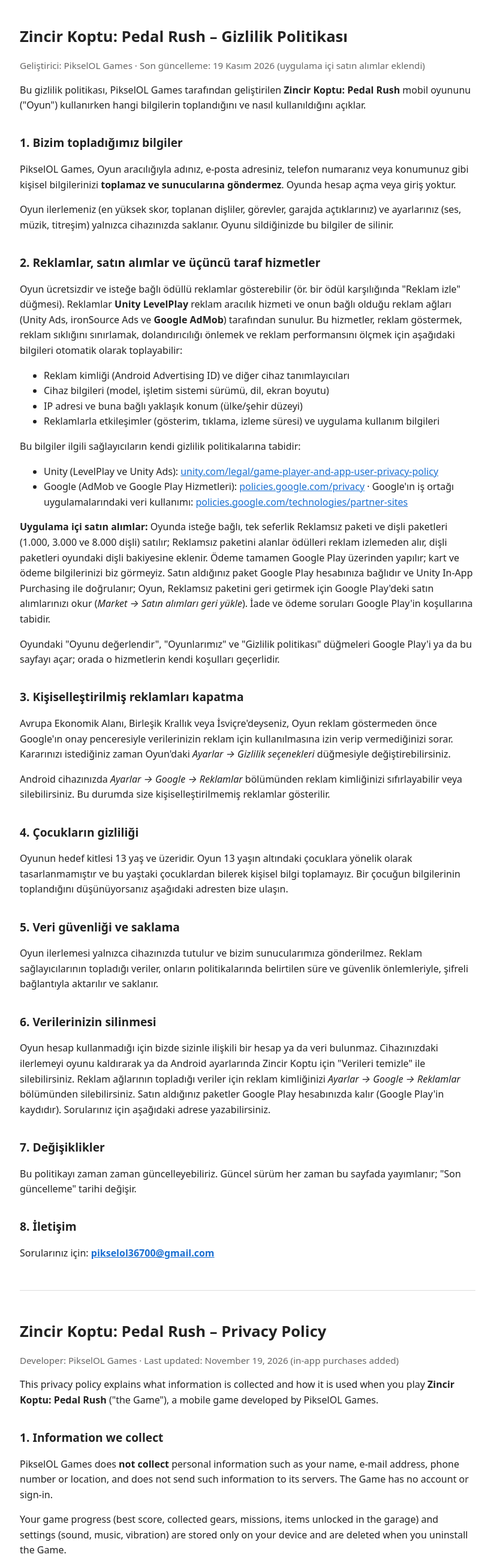
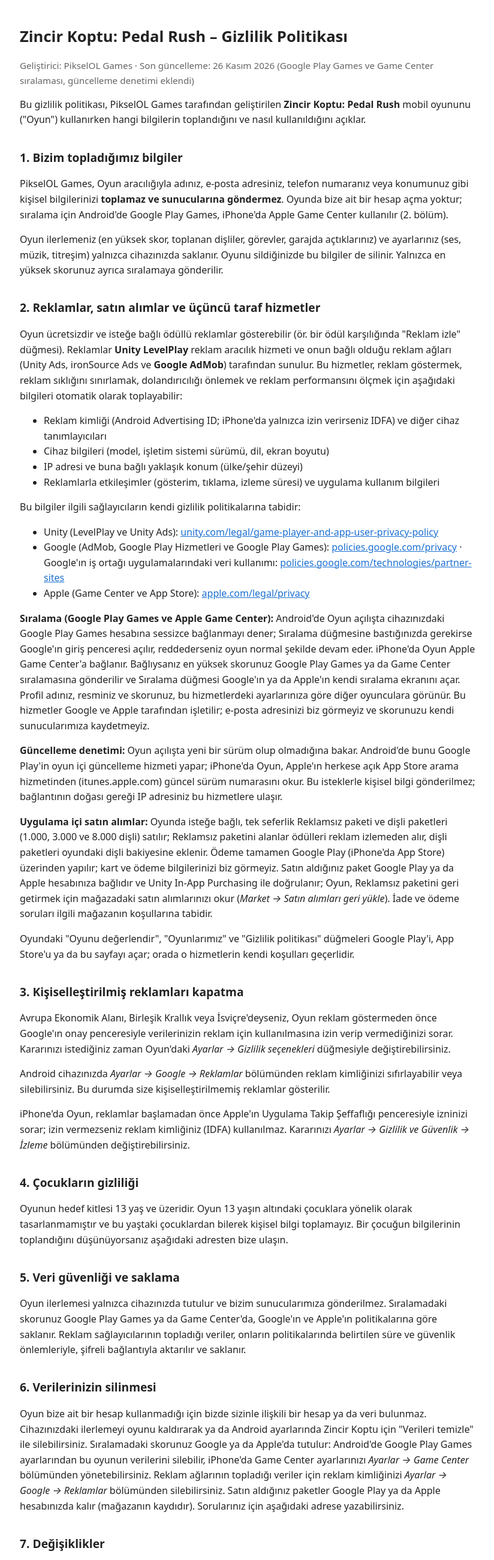
Before and after one commit to pikselol36700/pikselol36700.github.io, a plain HTML site: page zincirkoptu/gizlilik.html in a window 1280 px wide. Shown: the top 2601 px of the page at 60% size, without its empty margins (227-1051 px from the left). Drawn offline with Linux system fonts and the light colour scheme.

Commit message:
Update gizlilik.html

```diff
--- a/zincirkoptu/gizlilik.html
+++ b/zincirkoptu/gizlilik.html
@@ -1,16 +1,4 @@
 <!DOCTYPE html>
-<!--
-  Zincir Koptu: Pedal Rush gizlilik politikası (19 Kasım 2026; Sweet Climb'ın politikası örnek alındı).
-  Oyunda şu an (bisiklet-parki projesi, 19 Kas): ödüllü reklam (LevelPlay 29ae601cd; ağlar ironSource + Unity Ads + AdMob),
-  Avrupa onay penceresi (UMP, PikselOL kiti Consent), Google Play'de değerlendirme linki (ReviewPrompt), "Oyunlarımız" mağaza linkleri.
-  Uygulama içi satın alma (Unity IAP 5.4.4, SatinAlma.cs; 19 Kas eklendi): reklamsiz (tek seferlik), disli_kucuk/orta/buyuk (1.000/3.000/8.000 dişli).
-  Oyunda YOK: hesap/giriş, bulut kaydı, sıralama, analitik, bildirim, sürüm denetimi.
-  OYUN BİTİNCE GÜNCELLE: analitik/bildirim/
-  sürüm denetimi/çevrimiçi özellik eklenirse 2. bölüm (Sweet Climb'daki maddeler), veri silme bölümü. Hedef kitle 13+ varsayıldı
-  (Play hedef kitle formu ve LevelPlay/AdMob COPPA ayarı bununla aynı olmalı).
-  Yayın yeri (19 Kas): https://pikselol36700.github.io/zincirkoptu/gizlilik.html (GitHub Pages, pikselol36700.github.io deposu).
-  Bu dosya değişince oradaki kopyayı da güncelleyin; adres KitConfig.PrivacyPolicyUrl'de, Play Console'a ve AdMob'a da girilecek.
--->
 <html lang="tr">
 <head>
 <meta charset="utf-8">
@@ -29,18 +17,18 @@
 <body>
 
 <h1>Zincir Koptu: Pedal Rush – Gizlilik Politikası</h1>
-<p class="meta">Geliştirici: PikselOL Games · Son güncelleme: 19 Kasım 2026 (uygulama içi satın alımlar eklendi)</p>
+<p class="meta">Geliştirici: PikselOL Games · Son güncelleme: 26 Kasım 2026 (Google Play Games ve Game Center sıralaması, güncelleme denetimi eklendi)</p>
 
 <p>Bu gizlilik politikası, PikselOL Games tarafından geliştirilen <strong>Zincir Koptu: Pedal Rush</strong> mobil oyununu ("Oyun") kullanırken hangi bilgilerin toplandığını ve nasıl kullanıldığını açıklar.</p>
 
 <h2>1. Bizim topladığımız bilgiler</h2>
-<p>PikselOL Games, Oyun aracılığıyla adınız, e-posta adresiniz, telefon numaranız veya konumunuz gibi kişisel bilgilerinizi <strong>toplamaz ve sunucularına göndermez</strong>. Oyunda hesap açma veya giriş yoktur.</p>
-<p>Oyun ilerlemeniz (en yüksek skor, toplanan dişliler, görevler, garajda açtıklarınız) ve ayarlarınız (ses, müzik, titreşim) yalnızca cihazınızda saklanır. Oyunu sildiğinizde bu bilgiler de silinir.</p>
+<p>PikselOL Games, Oyun aracılığıyla adınız, e-posta adresiniz, telefon numaranız veya konumunuz gibi kişisel bilgilerinizi <strong>toplamaz ve sunucularına göndermez</strong>. Oyunda bize ait bir hesap açma yoktur; sıralama için Android'de Google Play Games, iPhone'da Apple Game Center kullanılır (2. bölüm).</p>
+<p>Oyun ilerlemeniz (en yüksek skor, toplanan dişliler, görevler, garajda açtıklarınız) ve ayarlarınız (ses, müzik, titreşim) yalnızca cihazınızda saklanır. Oyunu sildiğinizde bu bilgiler de silinir. Yalnızca en yüksek skorunuz ayrıca sıralamaya gönderilir.</p>
 
 <h2>2. Reklamlar, satın alımlar ve üçüncü taraf hizmetler</h2>
 <p>Oyun ücretsizdir ve isteğe bağlı ödüllü reklamlar gösterebilir (ör. bir ödül karşılığında "Reklam izle" düğmesi). Reklamlar <strong>Unity LevelPlay</strong> reklam aracılık hizmeti ve onun bağlı olduğu reklam ağları (Unity Ads, ironSource Ads ve <strong>Google AdMob</strong>) tarafından sunulur. Bu hizmetler, reklam göstermek, reklam sıklığını sınırlamak, dolandırıcılığı önlemek ve reklam performansını ölçmek için aşağıdaki bilgileri otomatik olarak toplayabilir:</p>
 <ul>
-  <li>Reklam kimliği (Android Advertising ID) ve diğer cihaz tanımlayıcıları</li>
+  <li>Reklam kimliği (Android Advertising ID; iPhone'da yalnızca izin verirseniz IDFA) ve diğer cihaz tanımlayıcıları</li>
   <li>Cihaz bilgileri (model, işletim sistemi sürümü, dil, ekran boyutu)</li>
   <li>IP adresi ve buna bağlı yaklaşık konum (ülke/şehir düzeyi)</li>
   <li>Reklamlarla etkileşimler (gösterim, tıklama, izleme süresi) ve uygulama kullanım bilgileri</li>
@@ -48,23 +36,27 @@
 <p>Bu bilgiler ilgili sağlayıcıların kendi gizlilik politikalarına tabidir:</p>
 <ul>
   <li>Unity (LevelPlay ve Unity Ads): <a href="https://unity.com/legal/game-player-and-app-user-privacy-policy">unity.com/legal/game-player-and-app-user-privacy-policy</a></li>
-  <li>Google (AdMob ve Google Play Hizmetleri): <a href="https://policies.google.com/privacy">policies.google.com/privacy</a> · Google'ın iş ortağı uygulamalarındaki veri kullanımı: <a href="https://policies.google.com/technologies/partner-sites">policies.google.com/technologies/partner-sites</a></li>
+  <li>Google (AdMob, Google Play Hizmetleri ve Google Play Games): <a href="https://policies.google.com/privacy">policies.google.com/privacy</a> · Google'ın iş ortağı uygulamalarındaki veri kullanımı: <a href="https://policies.google.com/technologies/partner-sites">policies.google.com/technologies/partner-sites</a></li>
+  <li>Apple (Game Center ve App Store): <a href="https://www.apple.com/legal/privacy/">apple.com/legal/privacy</a></li>
 </ul>
-<p><strong>Uygulama içi satın alımlar:</strong> Oyunda isteğe bağlı, tek seferlik Reklamsız paketi ve dişli paketleri (1.000, 3.000 ve 8.000 dişli) satılır; Reklamsız paketini alanlar ödülleri reklam izlemeden alır, dişli paketleri oyundaki dişli bakiyesine eklenir. Ödeme tamamen Google Play üzerinden yapılır; kart ve ödeme bilgilerinizi biz görmeyiz. Satın aldığınız paket Google Play hesabınıza bağlıdır ve Unity In-App Purchasing ile doğrulanır; Oyun, Reklamsız paketini geri getirmek için Google Play'deki satın alımlarınızı okur (<em>Market → Satın alımları geri yükle</em>). İade ve ödeme soruları Google Play'in koşullarına tabidir.</p>
-<p>Oyundaki "Oyunu değerlendir", "Oyunlarımız" ve "Gizlilik politikası" düğmeleri Google Play'i ya da bu sayfayı açar; orada o hizmetlerin kendi koşulları geçerlidir.</p>
+<p><strong>Sıralama (Google Play Games ve Apple Game Center):</strong> Android'de Oyun açılışta cihazınızdaki Google Play Games hesabına sessizce bağlanmayı dener; Sıralama düğmesine bastığınızda gerekirse Google'ın giriş penceresi açılır, reddederseniz oyun normal şekilde devam eder. iPhone'da Oyun Apple Game Center'a bağlanır. Bağlıysanız en yüksek skorunuz Google Play Games ya da Game Center sıralamasına gönderilir ve Sıralama düğmesi Google'ın ya da Apple'ın kendi sıralama ekranını açar. Profil adınız, resminiz ve skorunuz, bu hizmetlerdeki ayarlarınıza göre diğer oyunculara görünür. Bu hizmetler Google ve Apple tarafından işletilir; e-posta adresinizi biz görmeyiz ve skorunuzu kendi sunucularımıza kaydetmeyiz.</p>
+<p><strong>Güncelleme denetimi:</strong> Oyun açılışta yeni bir sürüm olup olmadığına bakar. Android'de bunu Google Play'in oyun içi güncelleme hizmeti yapar; iPhone'da Oyun, Apple'ın herkese açık App Store arama hizmetinden (itunes.apple.com) güncel sürüm numarasını okur. Bu isteklerle kişisel bilgi gönderilmez; bağlantının doğası gereği IP adresiniz bu hizmetlere ulaşır.</p>
+<p><strong>Uygulama içi satın alımlar:</strong> Oyunda isteğe bağlı, tek seferlik Reklamsız paketi ve dişli paketleri (1.000, 3.000 ve 8.000 dişli) satılır; Reklamsız paketini alanlar ödülleri reklam izlemeden alır, dişli paketleri oyundaki dişli bakiyesine eklenir. Ödeme tamamen Google Play (iPhone'da App Store) üzerinden yapılır; kart ve ödeme bilgilerinizi biz görmeyiz. Satın aldığınız paket Google Play ya da Apple hesabınıza bağlıdır ve Unity In-App Purchasing ile doğrulanır; Oyun, Reklamsız paketini geri getirmek için mağazadaki satın alımlarınızı okur (<em>Market → Satın alımları geri yükle</em>). İade ve ödeme soruları ilgili mağazanın koşullarına tabidir.</p>
+<p>Oyundaki "Oyunu değerlendir", "Oyunlarımız" ve "Gizlilik politikası" düğmeleri Google Play'i, App Store'u ya da bu sayfayı açar; orada o hizmetlerin kendi koşulları geçerlidir.</p>
 
 <h2>3. Kişiselleştirilmiş reklamları kapatma</h2>
 <p>Avrupa Ekonomik Alanı, Birleşik Krallık veya İsviçre'deyseniz, Oyun reklam göstermeden önce Google'ın onay penceresiyle verilerinizin reklam için kullanılmasına izin verip vermediğinizi sorar. Kararınızı istediğiniz zaman Oyun'daki <em>Ayarlar → Gizlilik seçenekleri</em> düğmesiyle değiştirebilirsiniz.</p>
 <p>Android cihazınızda <em>Ayarlar → Google → Reklamlar</em> bölümünden reklam kimliğinizi sıfırlayabilir veya silebilirsiniz. Bu durumda size kişiselleştirilmemiş reklamlar gösterilir.</p>
+<p>iPhone'da Oyun, reklamlar başlamadan önce Apple'ın Uygulama Takip Şeffaflığı penceresiyle izninizi sorar; izin vermezseniz reklam kimliğiniz (IDFA) kullanılmaz. Kararınızı <em>Ayarlar → Gizlilik ve Güvenlik → İzleme</em> bölümünden değiştirebilirsiniz.</p>
 
 <h2>4. Çocukların gizliliği</h2>
 <p>Oyunun hedef kitlesi 13 yaş ve üzeridir. Oyun 13 yaşın altındaki çocuklara yönelik olarak tasarlanmamıştır ve bu yaştaki çocuklardan bilerek kişisel bilgi toplamayız. Bir çocuğun bilgilerinin toplandığını düşünüyorsanız aşağıdaki adresten bize ulaşın.</p>
 
 <h2>5. Veri güvenliği ve saklama</h2>
-<p>Oyun ilerlemesi yalnızca cihazınızda tutulur ve bizim sunucularımıza gönderilmez. Reklam sağlayıcılarının topladığı veriler, onların politikalarında belirtilen süre ve güvenlik önlemleriyle, şifreli bağlantıyla aktarılır ve saklanır.</p>
+<p>Oyun ilerlemesi yalnızca cihazınızda tutulur ve bizim sunucularımıza gönderilmez. Sıralamadaki skorunuz Google Play Games ya da Game Center'da, Google'ın ve Apple'ın politikalarına göre saklanır. Reklam sağlayıcılarının topladığı veriler, onların politikalarında belirtilen süre ve güvenlik önlemleriyle, şifreli bağlantıyla aktarılır ve saklanır.</p>
 
 <h2 id="veri-silme">6. Verilerinizin silinmesi</h2>
-<p>Oyun hesap kullanmadığı için bizde sizinle ilişkili bir hesap ya da veri bulunmaz. Cihazınızdaki ilerlemeyi oyunu kaldırarak ya da Android ayarlarında Zincir Koptu için "Verileri temizle" ile silebilirsiniz. Reklam ağlarının topladığı veriler için reklam kimliğinizi <em>Ayarlar → Google → Reklamlar</em> bölümünden silebilirsiniz. Satın aldığınız paketler Google Play hesabınızda kalır (Google Play'in kaydıdır). Sorularınız için aşağıdaki adrese yazabilirsiniz.</p>
+<p>Oyun bize ait bir hesap kullanmadığı için bizde sizinle ilişkili bir hesap ya da veri bulunmaz. Cihazınızdaki ilerlemeyi oyunu kaldırarak ya da Android ayarlarında Zincir Koptu için "Verileri temizle" ile silebilirsiniz. Sıralamadaki skorunuz Google ya da Apple'da tutulur: Android'de Google Play Games ayarlarından bu oyunun verilerini silebilir, iPhone'da Game Center ayarlarınızı <em>Ayarlar → Game Center</em> bölümünden yönetebilirsiniz. Reklam ağlarının topladığı veriler için reklam kimliğinizi <em>Ayarlar → Google → Reklamlar</em> bölümünden silebilirsiniz. Satın aldığınız paketler Google Play ya da Apple hesabınızda kalır (mağazanın kaydıdır). Sorularınız için aşağıdaki adrese yazabilirsiniz.</p>
 
 <h2>7. Değişiklikler</h2>
 <p>Bu politikayı zaman zaman güncelleyebiliriz. Güncel sürüm her zaman bu sayfada yayımlanır; "Son güncelleme" tarihi değişir.</p>
@@ -75,19 +67,19 @@
 <hr>
 
 <h1 lang="en">Zincir Koptu: Pedal Rush – Privacy Policy</h1>
-<p class="meta">Developer: PikselOL Games · Last updated: November 19, 2026 (in-app purchases added)</p>
+<p class="meta">Developer: PikselOL Games · Last updated: November 26, 2026 (Google Play Games and Game Center leaderboards, update check added)</p>
 
 <div lang="en">
 <p>This privacy policy explains what information is collected and how it is used when you play <strong>Zincir Koptu: Pedal Rush</strong> ("the Game"), a mobile game developed by PikselOL Games.</p>
 
 <h2>1. Information we collect</h2>
-<p>PikselOL Games does <strong>not collect</strong> personal information such as your name, e-mail address, phone number or location, and does not send such information to its servers. The Game has no account or sign-in.</p>
-<p>Your game progress (best score, collected gears, missions, items unlocked in the garage) and settings (sound, music, vibration) are stored only on your device and are deleted when you uninstall the Game.</p>
+<p>PikselOL Games does <strong>not collect</strong> personal information such as your name, e-mail address, phone number or location, and does not send such information to its servers. The Game has no account of its own; for the leaderboard it uses Google Play Games on Android and Apple Game Center on iPhone (see section 2).</p>
+<p>Your game progress (best score, collected gears, missions, items unlocked in the garage) and settings (sound, music, vibration) are stored only on your device and are deleted when you uninstall the Game. Only your best score is also sent to the leaderboard.</p>
 
 <h2>2. Advertising, purchases and third-party services</h2>
 <p>The Game is free and may show optional rewarded ads (for example a "Watch ad" button for a reward). Ads are served by the <strong>Unity LevelPlay</strong> ad mediation service and the ad networks connected to it (Unity Ads, ironSource Ads and <strong>Google AdMob</strong>). To show ads, limit how often they appear, prevent fraud and measure ad performance, these services may automatically collect:</p>
 <ul>
-  <li>The advertising ID (Android Advertising ID) and other device identifiers</li>
+  <li>The advertising ID (Android Advertising ID; on iPhone the IDFA, only if you allow it) and other device identifiers</li>
   <li>Device information (model, OS version, language, screen size)</li>
   <li>IP address and the approximate location derived from it (country/city level)</li>
   <li>Ad interactions (impressions, clicks, viewing time) and app usage information</li>
@@ -95,23 +87,27 @@
 <p>This information is governed by the providers' own privacy policies:</p>
 <ul>
   <li>Unity (LevelPlay and Unity Ads): <a href="https://unity.com/legal/game-player-and-app-user-privacy-policy">unity.com/legal/game-player-and-app-user-privacy-policy</a></li>
-  <li>Google (AdMob and Google Play services): <a href="https://policies.google.com/privacy">policies.google.com/privacy</a> · How Google uses data from partner apps: <a href="https://policies.google.com/technologies/partner-sites">policies.google.com/technologies/partner-sites</a></li>
+  <li>Google (AdMob, Google Play services and Google Play Games): <a href="https://policies.google.com/privacy">policies.google.com/privacy</a> · How Google uses data from partner apps: <a href="https://policies.google.com/technologies/partner-sites">policies.google.com/technologies/partner-sites</a></li>
+  <li>Apple (Game Center and App Store): <a href="https://www.apple.com/legal/privacy/">apple.com/legal/privacy</a></li>
 </ul>
-<p><strong>In-app purchases:</strong> The Game sells an optional one-time No Ads pack and gear packs (1,000, 3,000 and 8,000 gears); with No Ads you get rewards without watching ads, and gear packs are added to your in-game gear balance. Payment is handled entirely by Google Play; we never see your card or payment details. Purchased packs are linked to your Google Play account and verified with Unity In-App Purchasing; to restore the No Ads pack, the Game reads your purchases from Google Play (<em>Market → Restore purchases</em>). Refunds and payment questions are subject to Google Play's terms.</p>
-<p>The "Rate the game", "Our Games" and "Privacy policy" buttons in the Game open Google Play or this page; their own terms apply there.</p>
+<p><strong>Leaderboard (Google Play Games and Apple Game Center):</strong> On Android the Game tries to connect silently to the Google Play Games account on your device at launch; when you tap the Ranking button, Google's sign-in window may open, and if you decline, the Game continues normally. On iPhone the Game connects to Apple Game Center. When connected, your best score is sent to the Google Play Games or Game Center leaderboard, and the Ranking button opens Google's or Apple's own leaderboard screen. Your profile name, picture and score are visible to other players according to your settings in those services. These services are run by Google and Apple; we do not see your e-mail address and do not store your score on our own servers.</p>
+<p><strong>Update check:</strong> At launch the Game checks whether a newer version is available. On Android this is done by Google Play's in-app update service; on iPhone the Game reads the current version number from Apple's public App Store lookup service (itunes.apple.com). No personal information is sent with these requests; by the nature of the connection your IP address reaches these services.</p>
+<p><strong>In-app purchases:</strong> The Game sells an optional one-time No Ads pack and gear packs (1,000, 3,000 and 8,000 gears); with No Ads you get rewards without watching ads, and gear packs are added to your in-game gear balance. Payment is handled entirely by Google Play (on iPhone, the App Store); we never see your card or payment details. Purchased packs are linked to your Google Play or Apple account and verified with Unity In-App Purchasing; to restore the No Ads pack, the Game reads your purchases from the store (<em>Market → Restore purchases</em>). Refunds and payment questions are subject to the store's terms.</p>
+<p>The "Rate the game", "Our Games" and "Privacy policy" buttons in the Game open Google Play, the App Store or this page; their own terms apply there.</p>
 
 <h2>3. Opting out of personalized ads</h2>
 <p>If you are in the European Economic Area, the United Kingdom or Switzerland, the Game asks for your consent with Google's consent form before showing ads. You can change your choice at any time with the <em>Settings → Privacy options</em> button in the Game.</p>
 <p>On your Android device you can reset or delete your advertising ID under <em>Settings → Google → Ads</em>. You will then see non-personalized ads.</p>
+<p>On iPhone the Game asks for your permission with Apple's App Tracking Transparency prompt before ads start; if you do not allow it, your advertising ID (IDFA) is not used. You can change your choice under <em>Settings → Privacy &amp; Security → Tracking</em>.</p>
 
 <h2>4. Children's privacy</h2>
 <p>The Game is intended for users aged 13 and over. It is not designed for children under 13, and we do not knowingly collect personal information from them. If you believe a child's information has been collected, please contact us at the address below.</p>
 
 <h2>5. Data security and retention</h2>
-<p>Game progress is kept only on your device and is not sent to our servers. Data collected by ad providers is transferred over encrypted connections and kept for the periods and with the safeguards described in their policies.</p>
+<p>Game progress is kept only on your device and is not sent to our servers. Your leaderboard score is stored by Google Play Games or Game Center under Google's and Apple's policies. Data collected by ad providers is transferred over encrypted connections and kept for the periods and with the safeguards described in their policies.</p>
 
 <h2 id="data-deletion">6. Deleting your data</h2>
-<p>Because the Game uses no account, we hold no account or data linked to you. You can delete the progress on your device by uninstalling the Game or with "Clear data" for Zincir Koptu in Android settings. For data collected by ad networks, you can delete your advertising ID under <em>Settings → Google → Ads</em>. Purchased packs remain on your Google Play account (Google Play's record). You can write to the address below with any questions.</p>
+<p>Because the Game uses no account of its own, we hold no account or data linked to you. You can delete the progress on your device by uninstalling the Game or with "Clear data" for Zincir Koptu in Android settings. Your leaderboard score is kept by Google or Apple: on Android you can delete this game's data in the Google Play Games settings, and on iPhone you can manage your Game Center settings under <em>Settings → Game Center</em>. For data collected by ad networks, you can delete your advertising ID under <em>Settings → Google → Ads</em>. Purchased packs remain on your Google Play or Apple account (the store's record). You can write to the address below with any questions.</p>
 
 <h2>7. Changes</h2>
 <p>We may update this policy from time to time. The current version is always published on this page and the "Last updated" date changes.</p>
```
